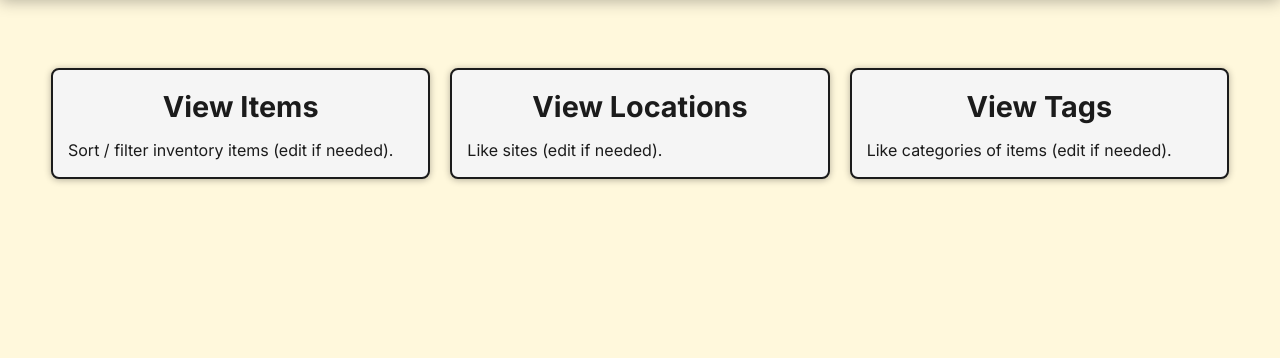
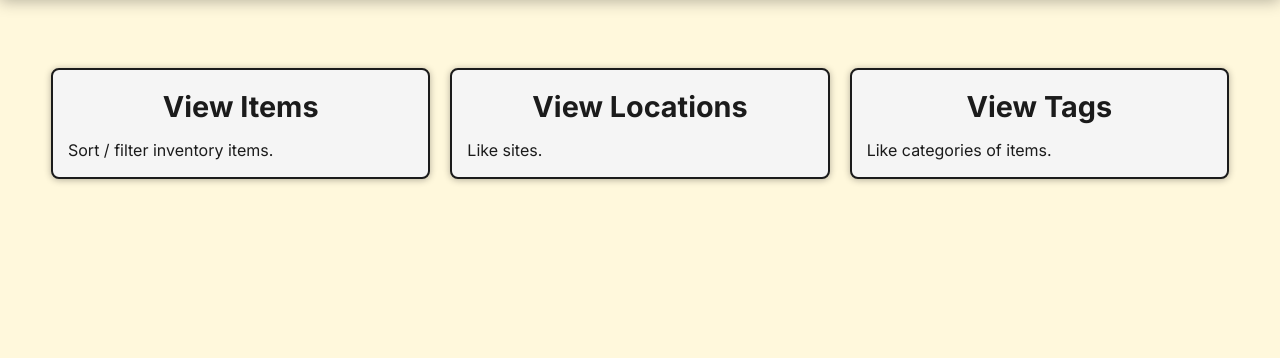
Before and after one commit to matthewmammano/inventory-iq, a Flask app: template app/inventory/templates/admin_panel_views.html in a window 1280 px wide. Shown: the part 133-491 px from the top of the page. Run offline with Flask 3, Linux system fonts and the light colour scheme; the template is opened without the code that fills it: most values are stand-ins (such as "Sample title", 1, 10 or a date in 2020).

Commit message:
feat(admin): Enhance UI and tag display in admin panel

```diff
--- a/app/inventory/templates/admin_inventory_counts.html
+++ b/app/inventory/templates/admin_inventory_counts.html
@@ -15,7 +15,6 @@
 {% if inventory_data|length == 0 %}
   <p>No items found.</p>
 {% else %}
-<p><b>{{ inventory_data|length }}</b> items across <b>{{ locations|length }}</b> locations</p>
 <table class="table-view">
   <tr>
     <th>Item Name</th>
--- a/app/inventory/templates/admin_panel_views.html
+++ b/app/inventory/templates/admin_panel_views.html
@@ -16,19 +16,19 @@
     <div class="admin-grid">
         <div class="admin-card">
             <h2>View Items</h2>
-            <p>Sort / filter inventory items (edit if needed).</p>
+            <p>Sort / filter inventory items.</p>
             <a class="card-link" href="{{ url_for('admin.admin_view_items', squad=squad) }}"></a>
         </div>
 
         <div class="admin-card">
             <h2>View Locations</h2>
-            <p>Like sites (edit if needed).</p>
+            <p>Like sites.</p>
             <a class="card-link" href="{{ url_for('admin.admin_view_locations', squad=squad) }}"></a>
         </div>
 
         <div class="admin-card">
             <h2>View Tags</h2>
-            <p>Like categories of items (edit if needed).</p>
+            <p>Like categories of items.</p>
             <a class="card-link" href="{{ url_for('admin.admin_view_tags', squad=squad) }}"></a>
         </div>
     </div>
--- a/app/inventory/templates/admin_restock.html
+++ b/app/inventory/templates/admin_restock.html
@@ -15,7 +15,6 @@
 {% if restock_data|length == 0 %}
   <p>No items found.</p>
 {% else %}
-<p><b>{{ restock_data|length }}</b> items reviewed for restocking</p>
 <table class="table-view">
   <tr>
     <th>Priority</th>
--- a/app/static/css/components/tables.css
+++ b/app/static/css/components/tables.css
@@ -21,9 +21,6 @@
     z-index: 100;
 }
 
-.table-view tr:hover {
-    background-color: var(--near-white);
-}
 
 /* Editable table styles */
 .table-edit {
```
Also changed, not shown: app/__init__.py (+4 -3 lines), app/inventory/models.py (+24 -8 lines), app/inventory/templates/admin_view_items.html (+9 -1 lines).
